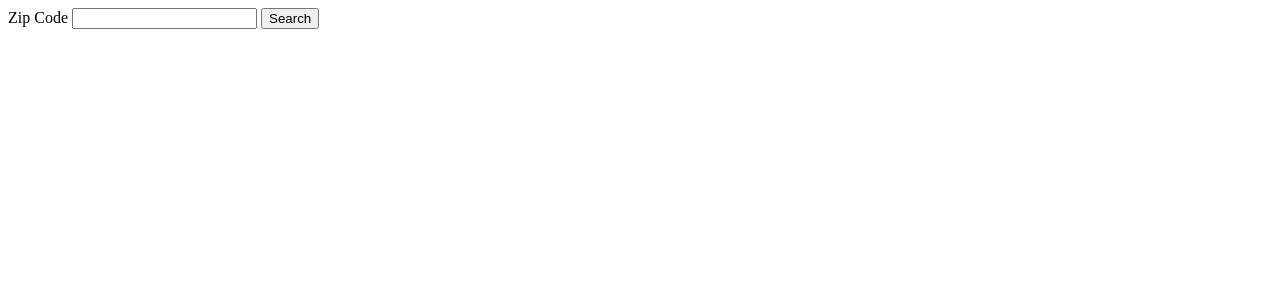
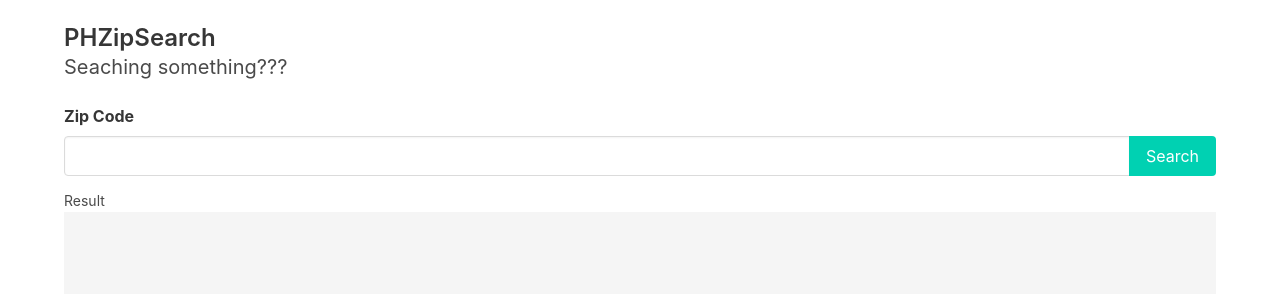
Before and after one commit to kulotsystems/phzips, a website built with Vite: page index.html in a window 1280 px wide. Built offline with nearby package versions, Linux system fonts and the light colour scheme.

Commit message:
UI: Is it you? BULMA?

```diff
--- a/index.html
+++ b/index.html
@@ -3,16 +3,34 @@
 <head>
     <meta charset="UTF-8">
     <title>phzipsearch</title>
+    <link rel="stylesheet" href="https://cdn.jsdelivr.net/npm/bulma@0.9.4/css/bulma.min.css">
 </head>
 <body>
-    <form id="formSearch">
-        <label for="zipCode">Zip Code</label>
-        <input type="text" id="zipCode">
-        <button type="submit">Search</button>
-    </form>
-    <pre id="result">
 
-    </pre>
+    <div class="container">
+        <div class="my-5" >
+            <h4 class="title is-4" >PHZipSearch</h4>
+            <div class="subtitle" >Seaching something???</div>
+        </div>
+
+        <form id="formSearch" class="mb-3" >
+            <label class="label" for="zipCode">Zip Code</label>
+            <div class="field has-addons">
+                <div class="control is-expanded">
+                    <input class="input" type="text" id="zipCode">
+                </div>
+                <div class="control">
+                    <button class="button is-primary" type="submit">Search</button>
+                </div>
+            </div>
+        </form>
+
+        <small>Result</small>
+        <pre id="result">
+
+        </pre>
+    </div>
+
     <script src="/src/main.js" type="module"></script>
 </body>
 </html>
```
